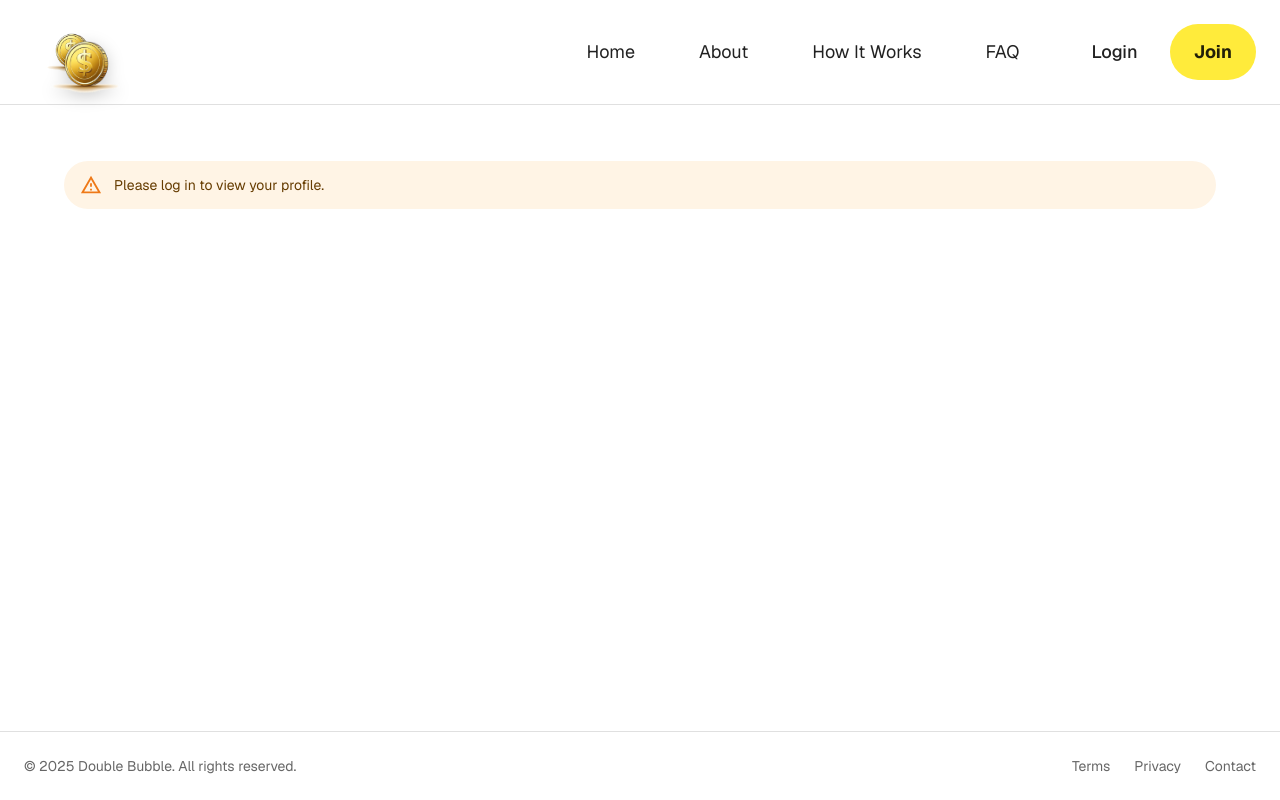
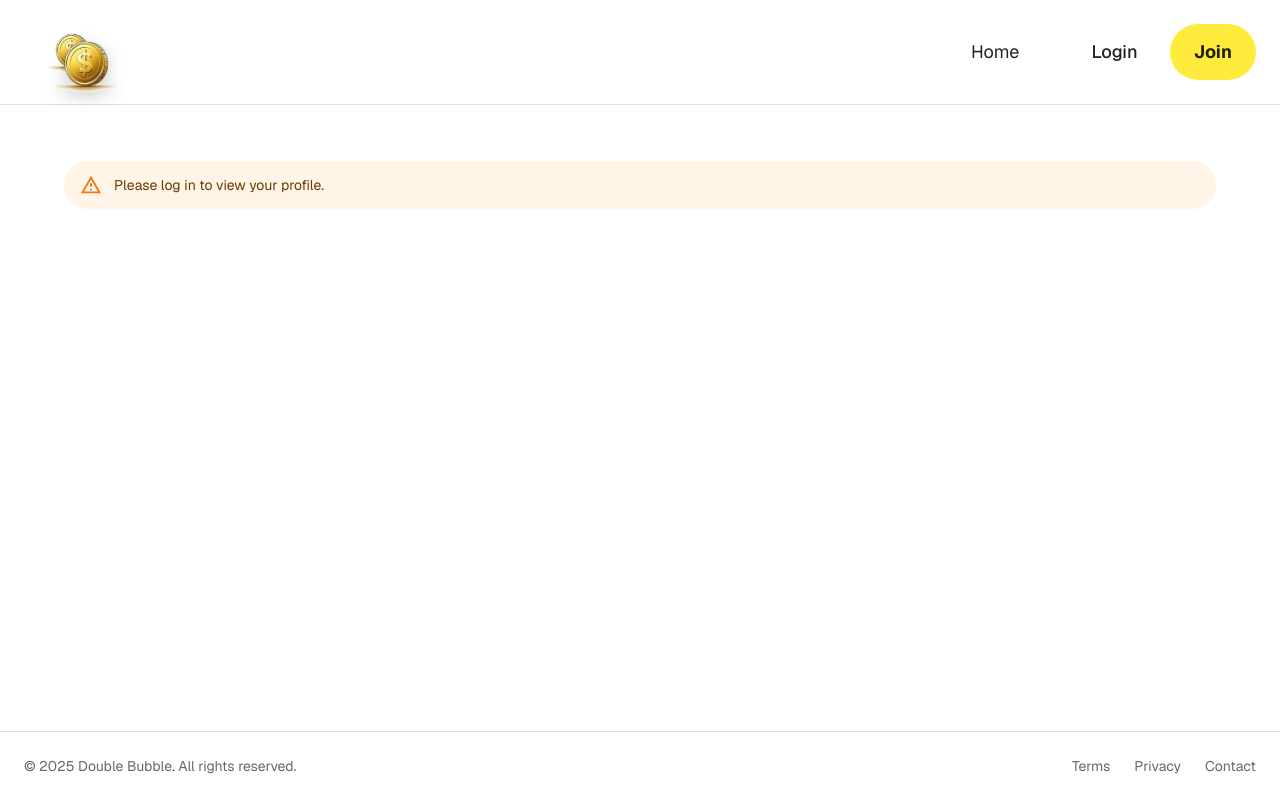
Before and after one commit to luxapientia/Web-Portal, a Next.js app: page /profile in a window 1280 px wide. Built offline with nearby package versions, Linux system fonts and the light colour scheme.

Commit message:
fix header

```diff
--- a/src/components/layout/Header.tsx
+++ b/src/components/layout/Header.tsx
@@ -25,16 +25,11 @@ import UserMenu from "@/components/common/UserMenu";
 // Define navigation items
 const publicNavItems = [
   { label: "Home", path: "/" },
-  { label: "About", path: "/about" },
-  { label: "How It Works", path: "/how-it-works" },
-  { label: "FAQ", path: "/faq" },
 ];
 
 // Define authenticated user navigation items
 const privateNavItems = [
-  { label: "Dashboard", path: "/dashboard" },
-  { label: "Investments", path: "/investments" },
-  { label: "Referrals", path: "/referrals" },
+  { label: "Home", path: "/" },
 ];
 
 interface HeaderProps {
```
